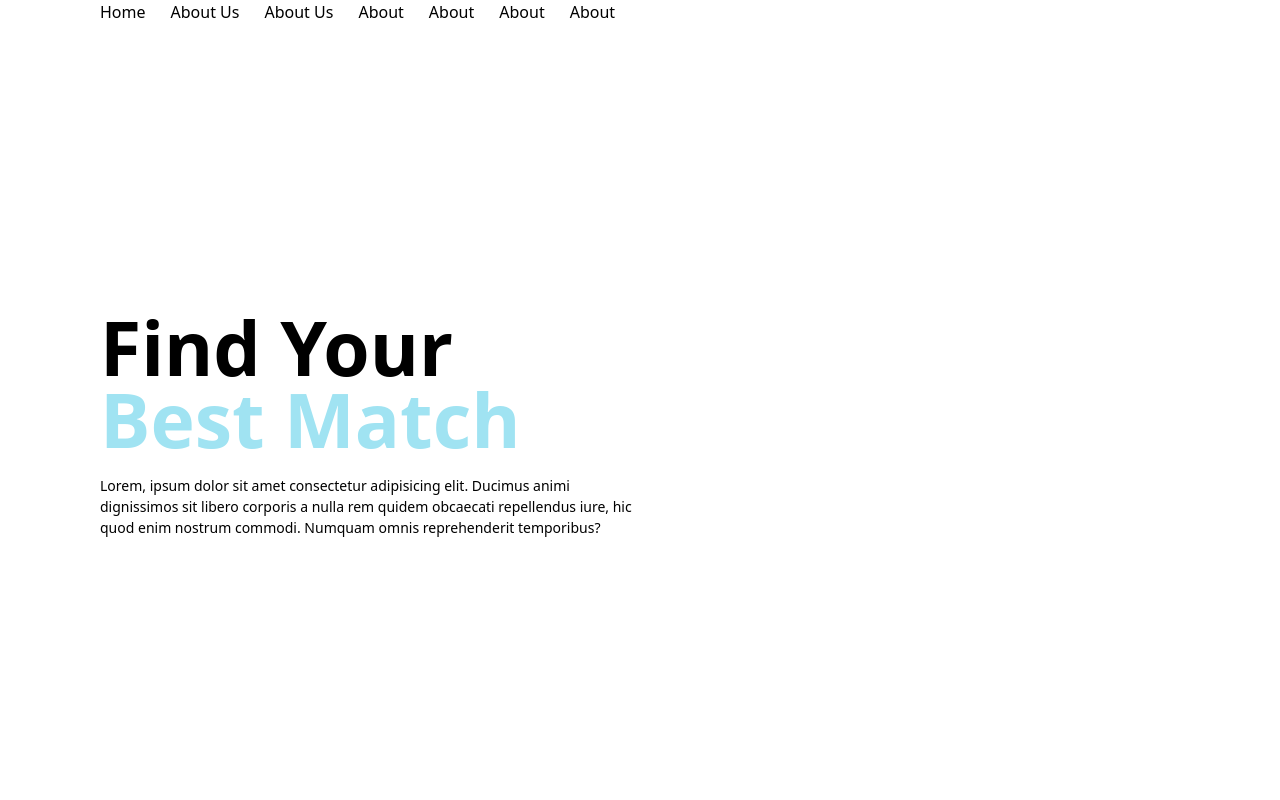
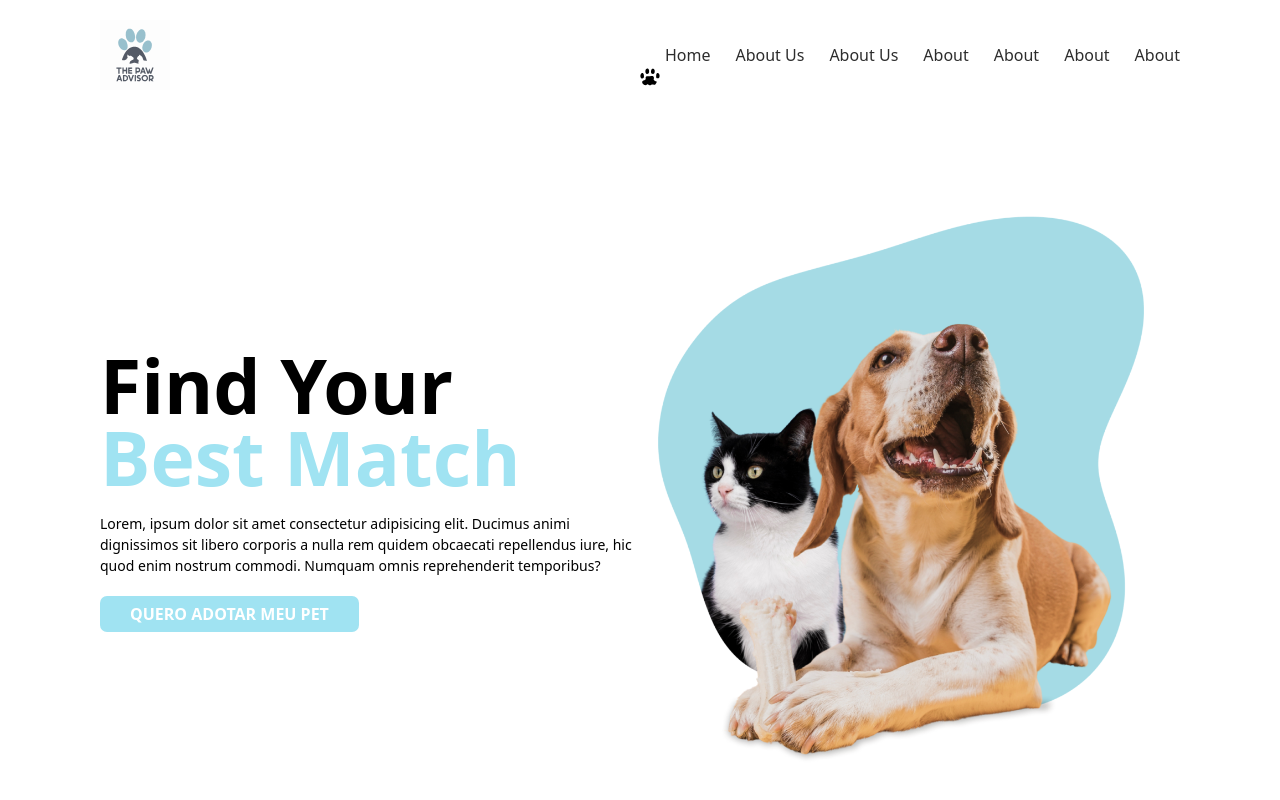
Before and after one commit to GustavoSweb/PetAdopt, a plain HTML site: page index.html in a window 1280 px wide. Shown: the top 800 px of the page. Drawn offline with nearby package versions, Linux system fonts and the light colour scheme.

Commit message:
Fishild section main

```diff
--- a/index.html
+++ b/index.html
@@ -6,23 +6,49 @@
     <script src="https://cdn.tailwindcss.com"></script>
     <title>Document</title>
   </head>
-  <body class="overflow-y-hidden px-[100px]">
+  <body class="overflow-x-hidden px-[10px] lg:px-[100px] pt-[20px]">
     <header>
-      <nav class="flex">
-        <section id="LogoPetAdopt" class="bg-[url()]"></section>
-        <ul id="LinksNav" class="flex flex-col lg:flex-row gap-[25px]">
-          <li>Home</li>
-          <li>About Us</li>
-          <li>About Us</li>
-          <li>About</li>
-          <li>About</li>
-          <li>About</li>
-          <li>About</li>
+      <nav class="flex items-center justify-between">
+        <section id="LogoPetAdopt" class="w-[70px]">
+          <img src="./public/image/logo.svg" alt="" c />
+        </section>
+        <ul
+          id="LinksNav"
+          class="flex flex-col lg:flex-row gap-[25px] text-[#2D2D2D] relative"
+        >
+          <li>
+            <img
+              src="./public/image/pata.svg"
+              alt=""
+              class="w-[20px] absolute top-[25px]"
+            />
+          </li>
+          <li class="menuLink hover:text-black transform-all delay-250">
+            Home
+          </li>
+          <li class="menuLink hover:text-black transform-all delay-250">
+            About Us
+          </li>
+          <li class="menuLink hover:text-black transform-all delay-250">
+            About Us
+          </li>
+          <li class="menuLink hover:text-black transform-all delay-250">
+            About
+          </li>
+          <li class="menuLink hover:text-black transform-all delay-250">
+            About
+          </li>
+          <li class="menuLink hover:text-black transform-all delay-250">
+            About
+          </li>
+          <li class="menuLink hover:text-black transform-all delay-250">
+            About
+          </li>
         </ul>
       </nav>
     </header>
     <section class="flex flex-wrap justify-center align-center h-dvh w-full">
-      <section class="flex justify-around align-center w-full">
+      <section class="flex flex-wrap justify-around align-center w-full">
         <section
           class="flex flex-col justify-center align-start w-[50%] text-start"
         >
@@ -37,9 +63,36 @@
             repellendus iure, hic quod enim nostrum commodi. Numquam omnis
             reprehenderit temporibus?
           </p>
+          <button
+            class="text-white text-center uppercase font-bold bg-[#A0E3F2] w-fit px-[30px] py-[6px] rounded-[7px] mt-[20px]"
+          >
+            Quero adotar meu pet
+          </button>
         </section>
-        <section class="flex align-center justify-center w-[50%]"></section>
+        <div class="h-full flex justify-center items-center w-[50%]">
+          <img src="./public/image/imagemdogcat.png" alt="" srcset="" />
+        </div>
       </section>
     </section>
+    <main>
+      <section
+        class="h-dvh w-full flex flex-col flex-wrap justify-center align-start"
+      >
+        <div class="flex flex-col flex-wrap justify-center items-center">
+          <h1 class="text-[55px] font-bold text-center text-black">
+            Our Services
+          </h1>
+          <p
+            class="font-light text-center text-[14px] mt-[20px] w-[100%] max-w-[550px]"
+          >
+            Lorem ipsum dolor sit amet, consectetur adipisicing elit. Dicta
+            corrupti, voluptatibus odio natus sed consequuntur numquam beatae?
+            Ipsa nesciunt voluptate deserunt dolore distinctio, delectus ex!
+            Doloribus corrupti debitis veritatis totam!
+          </p>
+        </div>
+      </section>
+    </main>
+    <script src="./public/js/index.js"></script>
   </body>
 </html>
--- /dev/null
+++ b/public/js/index.js
@@ -0,0 +1,5 @@
+var menuLink = document.querySelectorAll(".menuLink");
+console.log(menuLink);
+menuLink.forEach((value) => {
+  value.addEventListener("click", () => {});
+});
```
Also changed, not shown: public/image/imagemdogcat.png (added), public/image/logo.svg (added), public/image/pata.svg (added).
